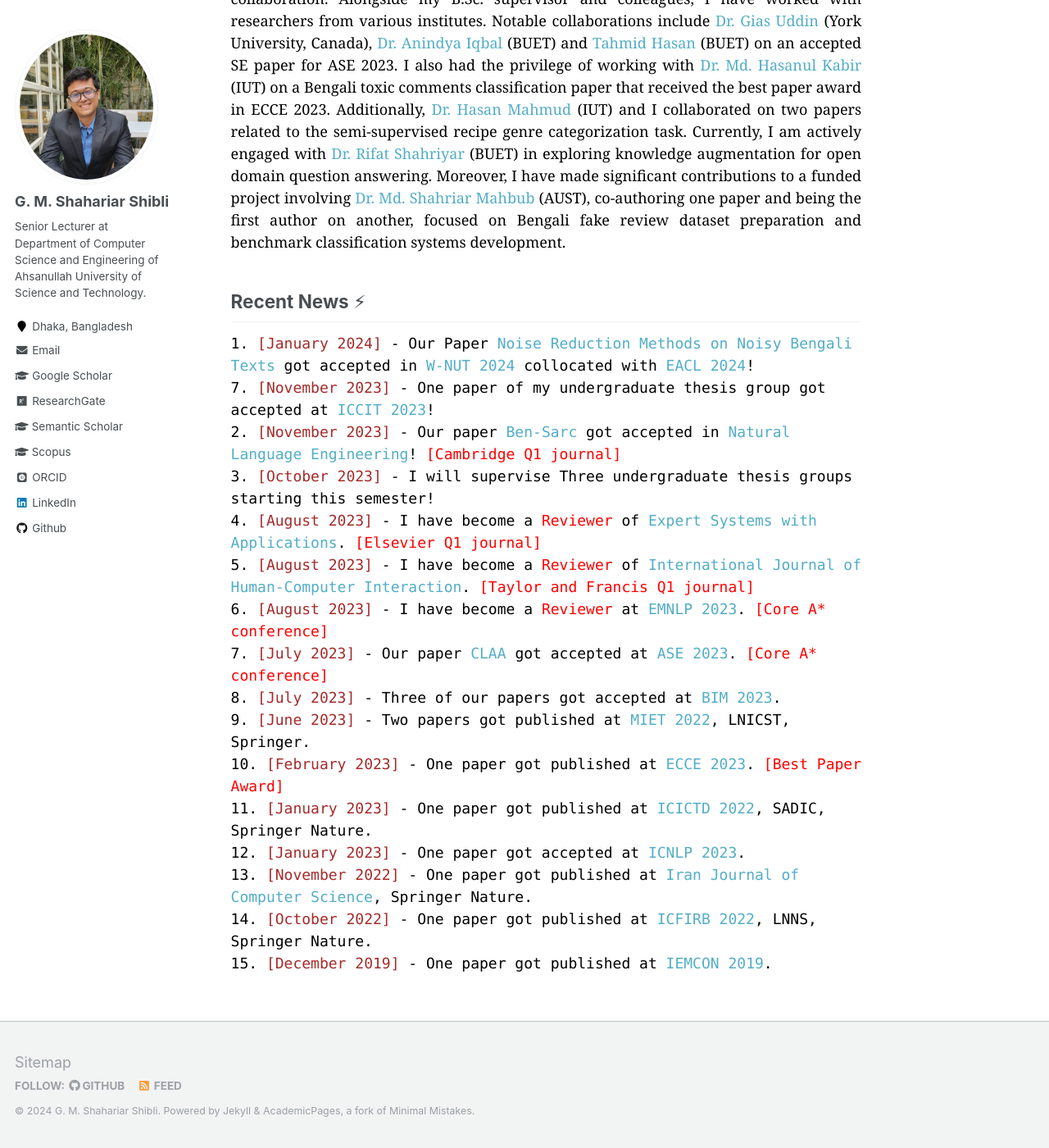
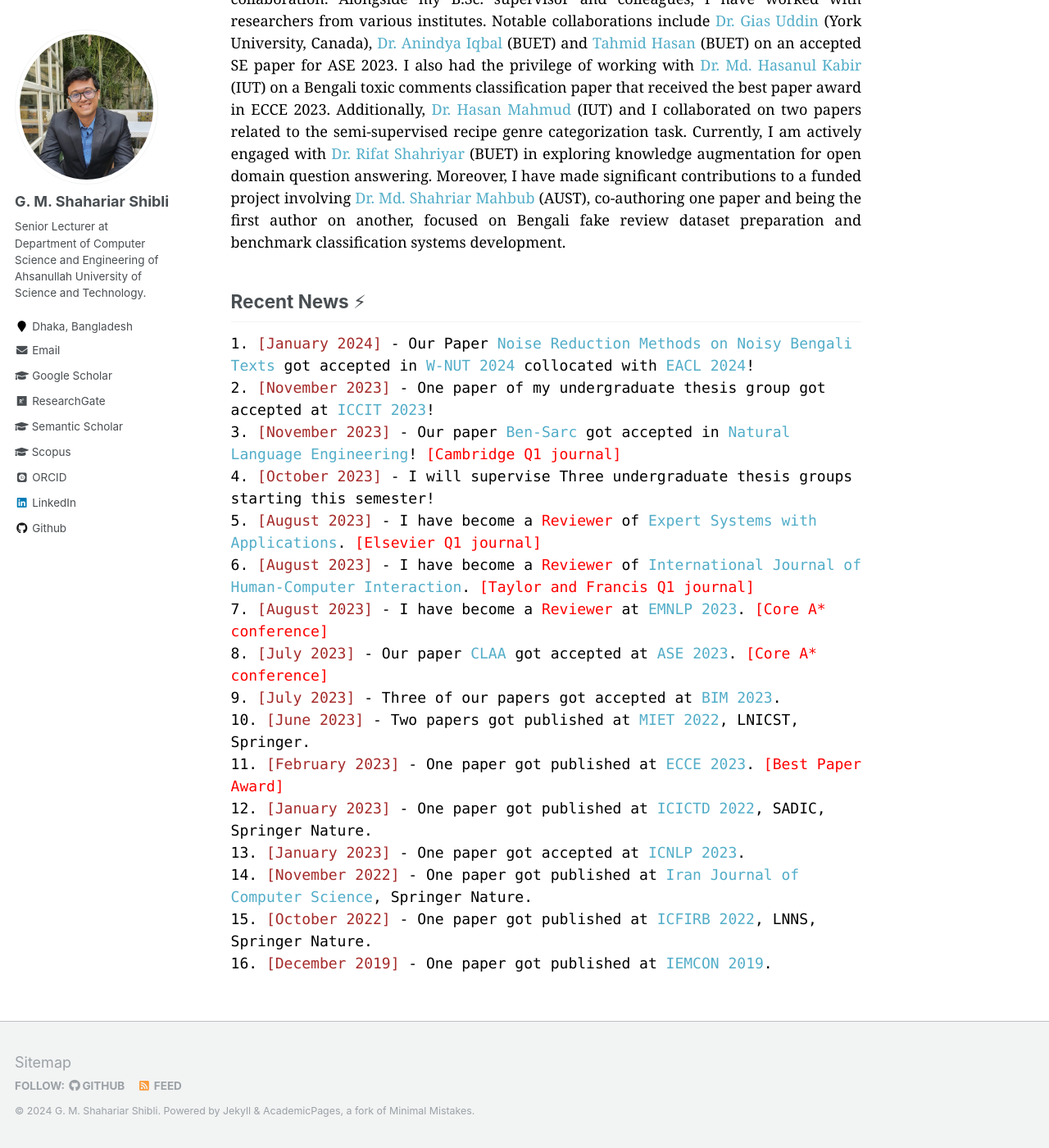
Before and after one commit to shahariar-shibli/shahariar-shibli.github.io, a Jekyll site: the page built from _pages/about.md, in a window 1280 px wide and 1400 px high, scrolled down 595 px. Shown: the whole window at 82% size. Built offline with Jekyll 4.4.1, drawn with Linux system fonts in a browser that asks for light colours; some web fonts are replaced.

Commit message:
Update about.md

```diff
--- a/_pages/about.md
+++ b/_pages/about.md
@@ -43,18 +43,18 @@
 
 ## Recent News ⚡
 <span style="font-family:Monaco; color:black;">1. <span style="color:brown">[January 2024]</span> -  Our Paper [Noise Reduction Methods on Noisy Bengali Texts]() got accepted in [W-NUT 2024](https://noisy-text.github.io/2024/) collocated with [EACL 2024](https://2024.eacl.org/)!</span><br/>
-<span style="font-family:Monaco; color:black;">7. <span style="color:brown">[November 2023]</span> - One paper of my undergraduate thesis group got accepted at [ICCIT 2023](https://iccit.org.bd/2023/)!<br/>
-<span style="font-family:Monaco; color:black;">2. <span style="color:brown">[November 2023]</span> -  Our paper [Ben-Sarc](https://www.researchgate.net/publication/357888683_Ben-Sarc_A_Corpus_for_Sarcasm_Detection_from_Bengali_Social_Media_Comments_and_Its_Baseline_Evaluation) got accepted in [Natural Language Engineering](https://www.cambridge.org/core/journals/natural-language-engineering)! <span style="color:red;">[Cambridge Q1 journal]</span></span><br/>
-<span style="font-family:Monaco; color:black;">3. <span style="color:brown">[October 2023]</span> -  I will supervise Three undergraduate thesis groups starting this semester!</span><br/>
-<span style="font-family:Monaco; color:black;">4. <span style="color:brown">[August 2023]</span> - I have become a <span style="color:red;">Reviewer</span> of [Expert Systems with Applications](https://www.sciencedirect.com/journal/expert-systems-with-applications). <span style="color:red;">[Elsevier Q1 journal]</span></span><br/>
-<span style="font-family:Monaco; color:black;">5. <span style="color:brown">[August 2023]</span> - I have become a <span style="color:red;">Reviewer</span> of [International Journal of Human-Computer Interaction](https://www.tandfonline.com/loi/hihc20). <span style="color:red;">[Taylor and Francis Q1 journal]</span> </span><br/>
-<span style="font-family:Monaco; color:black;">6. <span style="color:brown">[August 2023]</span> - I have become a <span style="color:red;">Reviewer</span> at [EMNLP 2023](https://2023.emnlp.org/). <span style="color:red;">[Core A* conference]</span> </span><br/>
-<span style="font-family:Monaco; color:black;">7. <span style="color:brown">[July 2023]</span> - Our paper [CLAA](https://ieeexplore.ieee.org/document/10298556/) got accepted at [ASE 2023](https://conf.researchr.org/track/ase-2023/ase-2023-papers). <span style="color:red;">[Core A* conference]</span> </span><br/>
-<span style="font-family:Monaco; color:black;">8. <span style="color:brown">[July 2023]</span> - Three of our papers got accepted at [BIM 2023](https://confbim.com/). </span><br/>
-<span style="font-family:Monaco; color:black;">9. <span style="color:brown">[June 2023]</span> -  Two papers got published at [MIET 2022](https://link.springer.com/book/10.1007/978-3-031-34622-4), LNICST, Springer. </span><br/>
-<span style="font-family:Monaco; color:black;">10. <span style="color:brown">[February 2023]</span> -  One paper got published at [ECCE 2023](https://webs.cuet.ac.bd/ecce/). <span style="color:red;">[Best Paper Award]</span></span><br/>
-<span style="font-family:Monaco; color:black;">11. <span style="color:brown">[January 2023]</span> -  One paper got published at [ICICTD 2022](https://link.springer.com/book/10.1007/978-981-19-7528-8), SADIC, Springer Nature. </span><br/>
-<span style="font-family:Monaco; color:black;">12. <span style="color:brown">[January 2023]</span> -  One paper got accepted at [ICNLP 2023](http://www.icnlp.net/index.html). </span><br/>
-<span style="font-family:Monaco; color:black;">13. <span style="color:brown">[November 2022]</span> -  One paper got published at [Iran Journal of Computer Science](https://www.springer.com/journal/42044), Springer Nature. </span><br/>
-<span style="font-family:Monaco; color:black;">14. <span style="color:brown">[October 2022]</span> -  One paper got published at [ICFIRB 2022](https://link.springer.com/book/10.1007/978-981-19-2445-3), LNNS, Springer Nature. </span><br/>
-<span style="font-family:Monaco; color:black;">15. <span style="color:brown">[December 2019]</span> -  One paper got published at [IEMCON 2019](https://ieee-iemcon.org/ieee-iemcon-2019-2/). </span><br/>
+<span style="font-family:Monaco; color:black;">2. <span style="color:brown">[November 2023]</span> - One paper of my undergraduate thesis group got accepted at [ICCIT 2023](https://iccit.org.bd/2023/)!<br/>
+<span style="font-family:Monaco; color:black;">3. <span style="color:brown">[November 2023]</span> -  Our paper [Ben-Sarc](https://www.researchgate.net/publication/357888683_Ben-Sarc_A_Corpus_for_Sarcasm_Detection_from_Bengali_Social_Media_Comments_and_Its_Baseline_Evaluation) got accepted in [Natural Language Engineering](https://www.cambridge.org/core/journals/natural-language-engineering)! <span style="color:red;">[Cambridge Q1 journal]</span></span><br/>
+<span style="font-family:Monaco; color:black;">4. <span style="color:brown">[October 2023]</span> -  I will supervise Three undergraduate thesis groups starting this semester!</span><br/>
+<span style="font-family:Monaco; color:black;">5. <span style="color:brown">[August 2023]</span> - I have become a <span style="color:red;">Reviewer</span> of [Expert Systems with Applications](https://www.sciencedirect.com/journal/expert-systems-with-applications). <span style="color:red;">[Elsevier Q1 journal]</span></span><br/>
+<span style="font-family:Monaco; color:black;">6. <span style="color:brown">[August 2023]</span> - I have become a <span style="color:red;">Reviewer</span> of [International Journal of Human-Computer Interaction](https://www.tandfonline.com/loi/hihc20). <span style="color:red;">[Taylor and Francis Q1 journal]</span> </span><br/>
+<span style="font-family:Monaco; color:black;">7. <span style="color:brown">[August 2023]</span> - I have become a <span style="color:red;">Reviewer</span> at [EMNLP 2023](https://2023.emnlp.org/). <span style="color:red;">[Core A* conference]</span> </span><br/>
+<span style="font-family:Monaco; color:black;">8. <span style="color:brown">[July 2023]</span> - Our paper [CLAA](https://ieeexplore.ieee.org/document/10298556/) got accepted at [ASE 2023](https://conf.researchr.org/track/ase-2023/ase-2023-papers). <span style="color:red;">[Core A* conference]</span> </span><br/>
+<span style="font-family:Monaco; color:black;">9. <span style="color:brown">[July 2023]</span> - Three of our papers got accepted at [BIM 2023](https://confbim.com/). </span><br/>
+<span style="font-family:Monaco; color:black;">10. <span style="color:brown">[June 2023]</span> -  Two papers got published at [MIET 2022](https://link.springer.com/book/10.1007/978-3-031-34622-4), LNICST, Springer. </span><br/>
+<span style="font-family:Monaco; color:black;">11. <span style="color:brown">[February 2023]</span> -  One paper got published at [ECCE 2023](https://webs.cuet.ac.bd/ecce/). <span style="color:red;">[Best Paper Award]</span></span><br/>
+<span style="font-family:Monaco; color:black;">12. <span style="color:brown">[January 2023]</span> -  One paper got published at [ICICTD 2022](https://link.springer.com/book/10.1007/978-981-19-7528-8), SADIC, Springer Nature. </span><br/>
+<span style="font-family:Monaco; color:black;">13. <span style="color:brown">[January 2023]</span> -  One paper got accepted at [ICNLP 2023](http://www.icnlp.net/index.html). </span><br/>
+<span style="font-family:Monaco; color:black;">14. <span style="color:brown">[November 2022]</span> -  One paper got published at [Iran Journal of Computer Science](https://www.springer.com/journal/42044), Springer Nature. </span><br/>
+<span style="font-family:Monaco; color:black;">15. <span style="color:brown">[October 2022]</span> -  One paper got published at [ICFIRB 2022](https://link.springer.com/book/10.1007/978-981-19-2445-3), LNNS, Springer Nature. </span><br/>
+<span style="font-family:Monaco; color:black;">16. <span style="color:brown">[December 2019]</span> -  One paper got published at [IEMCON 2019](https://ieee-iemcon.org/ieee-iemcon-2019-2/). </span><br/>
```
